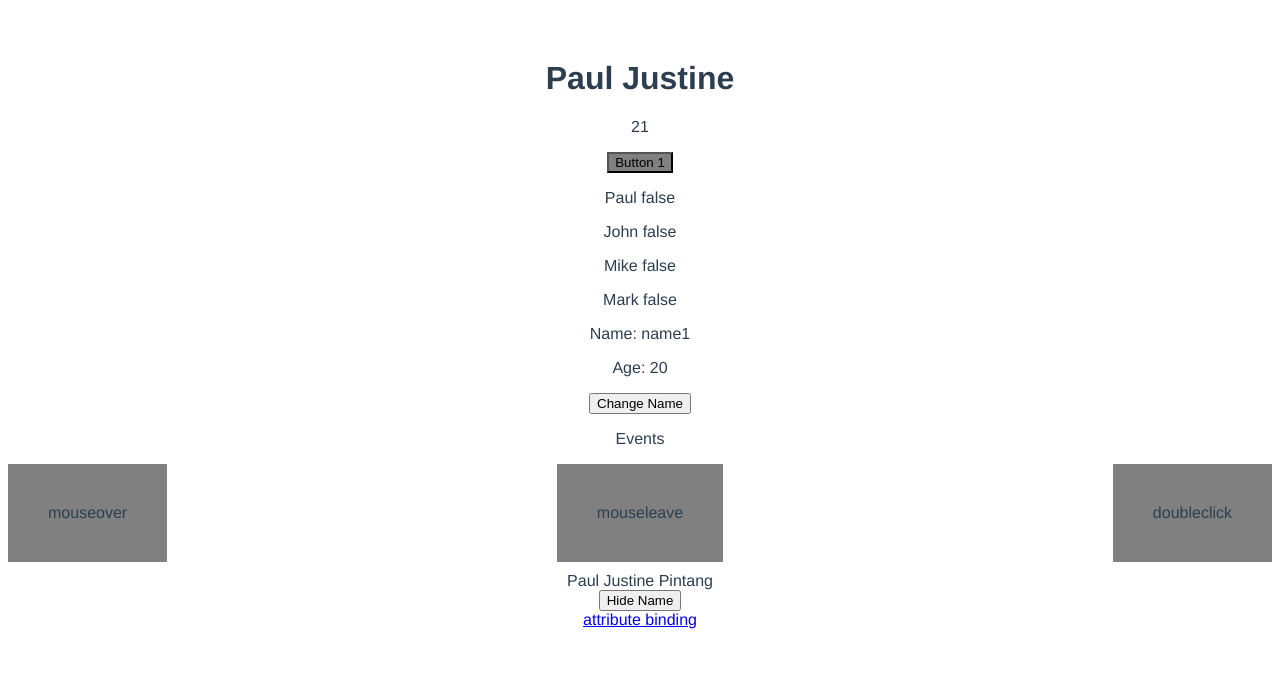
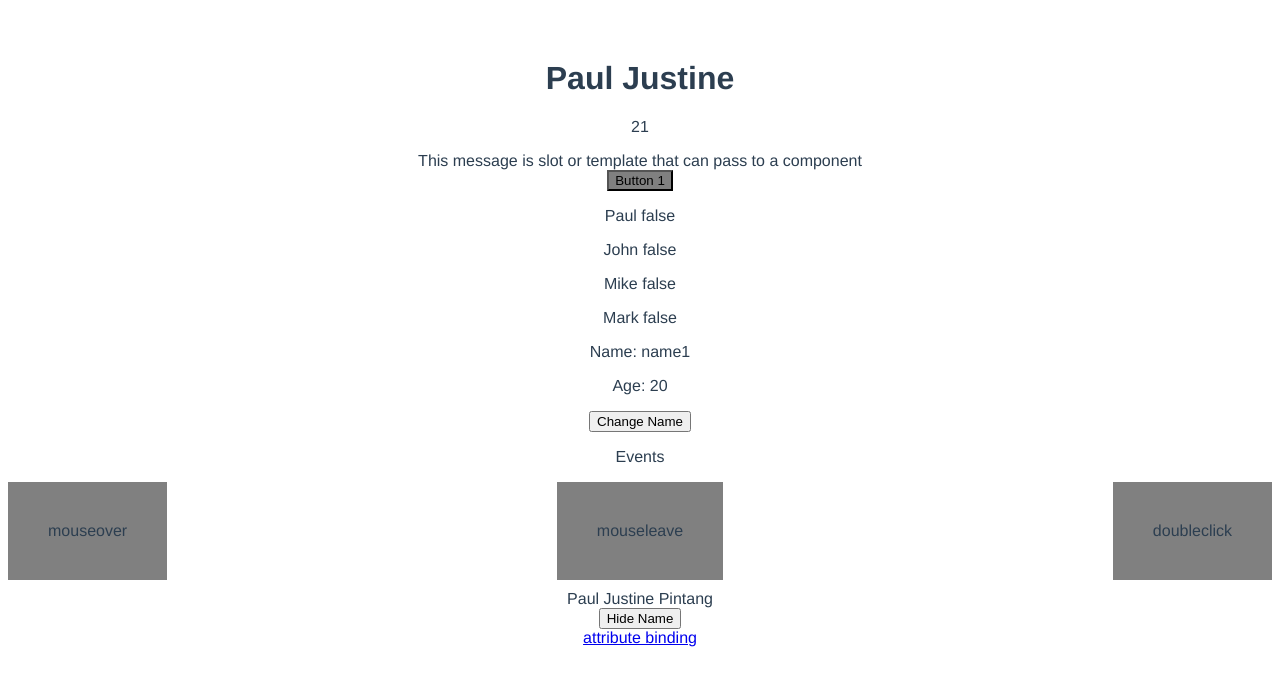
Before and after one commit to PaulPintang/Vue.Js-2022, a Vue app: page / in a window 1280 px wide. Shown: the top 686 px of the page. Built offline with nearby package versions, Linux system fonts and the light colour scheme.

Commit message:
add slot

```diff
--- a/src/App.vue
+++ b/src/App.vue
@@ -1,5 +1,7 @@
 <template>
-  <FirstComponent person="Paul Justine" age="21" />
+  <FirstComponent person="Paul Justine" age="21">
+    <span>This message is slot or template that can pass to a component </span>
+  </FirstComponent>
   <Button color="gray" />
   <Names :names="names" />
   <Events />
--- a/src/components/FirstComponent.vue
+++ b/src/components/FirstComponent.vue
@@ -2,6 +2,7 @@
   <div>
     <h1>{{ person }}</h1>
     <p>{{ age }}</p>
+    <slot></slot>
   </div>
 </template>
 <script>
```
